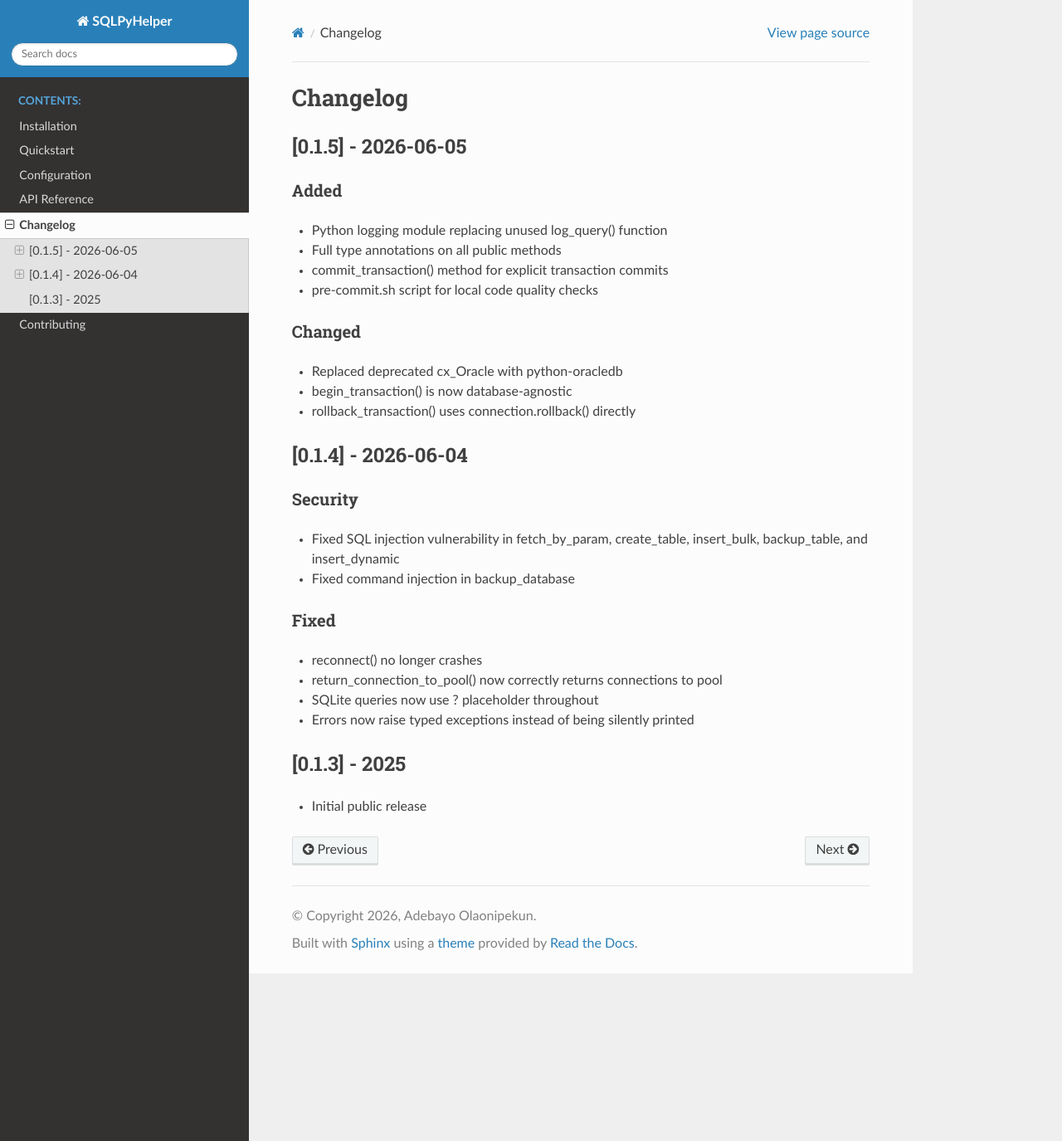
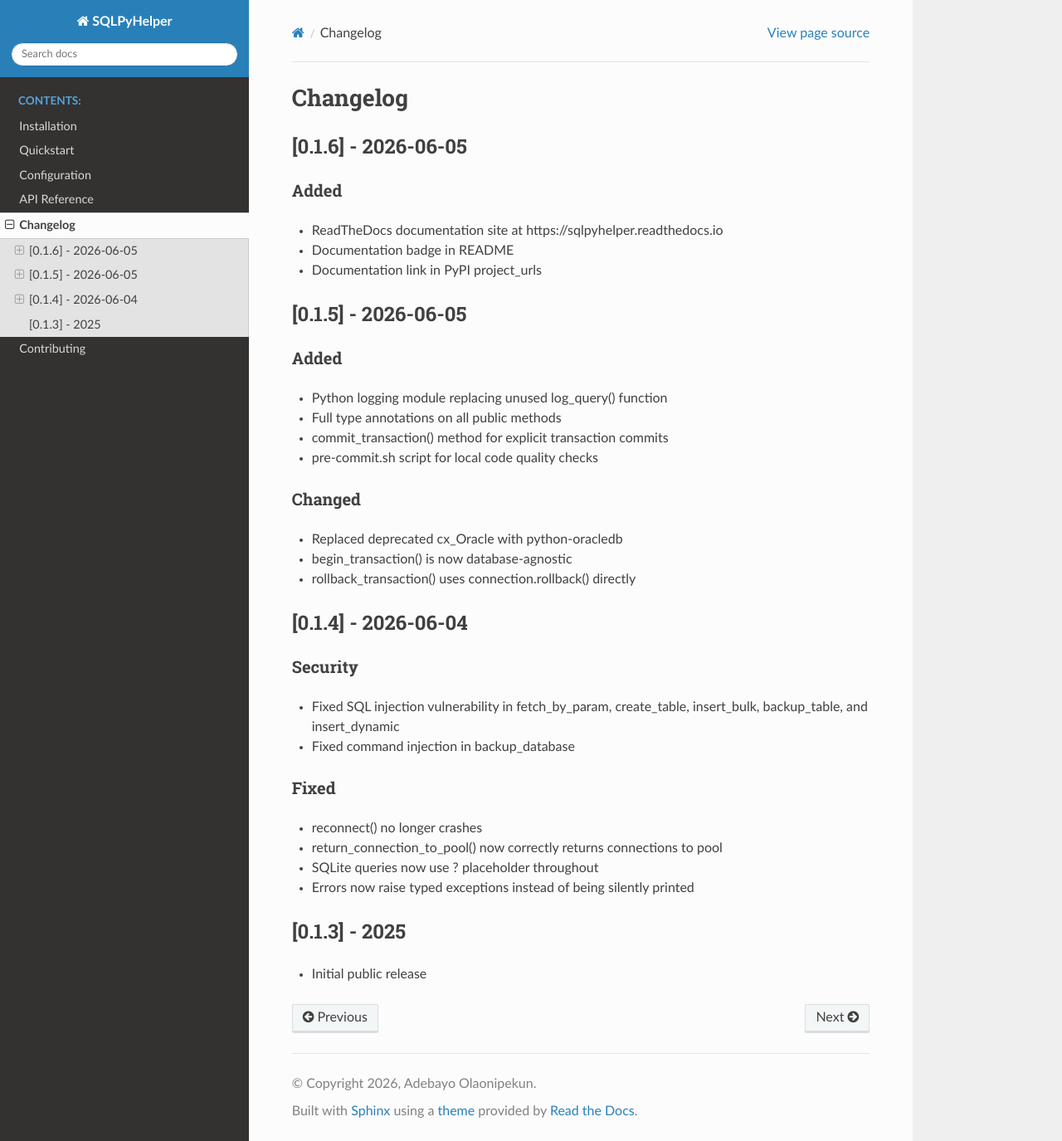
Before and after one commit to adebayopeter/sqlpyhelper, a Sphinx documentation site: the page built from docs/source/changelog.md, in a window 1280 px wide and 1375 px high. Shown: the whole window at 83% size. Built offline with Sphinx 7.4.7 and the Read the Docs theme 3.1.0, drawn with Linux system fonts in a browser that asks for light colours.

Commit message:
docs: publish ReadTheDocs site and bump to v0.1.6
- Add Sphinx documentation hosted at sqlpyhelper.readthedocs.io
- Add documentation badge to README
- Add Documentation link to setup.py project_urls
- Bump version to 0.1.6

```diff
--- a/docs/source/changelog.md
+++ b/docs/source/changelog.md
@@ -1,4 +1,11 @@
 # Changelog
+
+## [0.1.6] - 2026-06-05
+
+### Added
+- ReadTheDocs documentation site at https://sqlpyhelper.readthedocs.io
+- Documentation badge in README
+- Documentation link in PyPI project_urls
 
 ## [0.1.5] - 2026-06-05
 
--- a/setup.py
+++ b/setup.py
@@ -5,7 +5,7 @@
 
 setup(
     name='SQLPyHelper',
-    version='0.1.5',
+    version='0.1.6',
     description='A simple SQL database helper package for Python.',
     long_description=long_description,
     long_description_content_type="text/markdown",
@@ -38,6 +38,7 @@
         "sqlserver", "oracle", "db", "query", "helper",
     ],
     project_urls={
+        "Documentation": "https://sqlpyhelper.readthedocs.io/en/latest/",
         "Source": "https://github.com/adebayopeter/sqlpyhelper",
         "Bug Tracker": "https://github.com/adebayopeter/sqlpyhelper/issues",
         "Changelog": "https://github.com/adebayopeter/sqlpyhelper/blob/main/CHANGELOG.md",
--- a/sqlpyhelper/__init__.py
+++ b/sqlpyhelper/__init__.py
@@ -1,5 +1,5 @@
 # Match the version in setup.py
-__version__ = "0.1.5"
+__version__ = "0.1.6"
 
 from sqlpyhelper.db_helper import (  # noqa: F401
     BackupError,
```
Also changed, not shown: README.md (+1 -0 lines).
